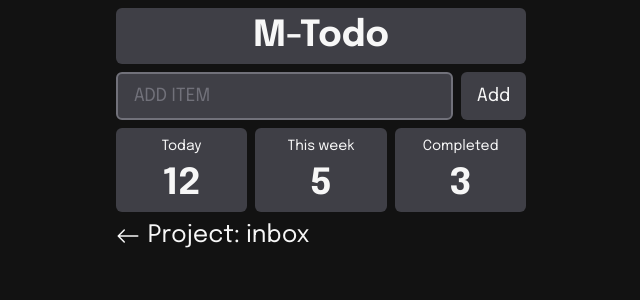
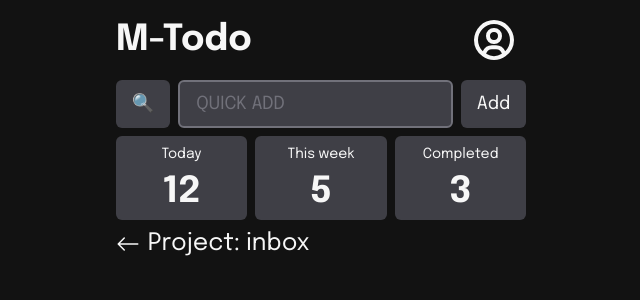
Before and after one commit to imytdotio/marvelous-todo, a React (Vite) app: page /projects/inbox in a window 1280 px wide. Shown: the top 300 px of the page, without its empty margins (319-959 px from the left). Built offline with nearby package versions, Linux system fonts and the light colour scheme; no server answers; the database is empty.

Commit message:
Header update, FocusPage init

```diff
--- a/src/App.tsx
+++ b/src/App.tsx
@@ -10,6 +10,7 @@ import HomePage from "./Pages/HomePage";
 import Header from "./Components/Header";
 import ProjectsPage from "./Pages/ProjectsPage";
 import ProjectPage from "./Pages/ProjectPage";
+import FocusPage from "./Pages/FocusPage";
 
 function App() {
   const [todos, setTodos] = useState<TodoType[]>([]);
@@ -30,6 +31,7 @@ function App() {
             <Header />
             <Routes>
               <Route path="/" element={<HomePage />} />
+              <Route path="/focus" element={<FocusPage />} />
               <Route path="/projects" element={<ProjectsPage />} />
               <Route path="/projects/:project" element={<ProjectPage />} />
             </Routes>
--- a/src/Components/Header.tsx
+++ b/src/Components/Header.tsx
@@ -3,6 +3,7 @@ import React, { useState, useContext } from "react";
 import { supabase } from "../config/supabaseClient";
 import { PostgrestSingleResponse } from "@supabase/supabase-js";
 import { TodoContext } from "../Context/TodoContext";
+import { BiUserCircle } from "react-icons/bi";
 
 interface Todo {
   title: string;
@@ -51,18 +52,28 @@ const Header = () => {
 
   return (
     <>
-      <Link
-        to="/"
-        className="font-bold text-4xl text-center bg-zinc-700 rounded-md mb-2 py-2"
+      <div
+        className="flex flex-row gap-2 mb-2"
+        // className="font-bold text-4xl text-center bg-zinc-700 rounded-md mb-2 py-2"
       >
-        <h1 className="font-bold text-4xl text-center bg-zinc-700 rounded-md mb-2 py-2">
+        <Link to="/" className="flex-1 font-bold text-4xl rounded-md my-auto py-2 align-middle hover:bg-zinc-600">
           M-Todo
-        </h1>
-      </Link>
+        </Link>
+        <Link to="/login" className="text-5xl my-auto hover:bg-zinc-600 p-2 rounded-md">
+          <BiUserCircle />
+        </Link>
+      </div>
+
       <div className="flex flex-row gap-2 mb-2">
+        <button
+          className="bg-zinc-700 hover:bg-emerald-700 duration-200 rounded-md h-12 px-4 text-lg"
+          onClick={() => {}}
+        >
+          🔍
+        </button>
         <input
           className="w-full rounded-md border-2 border-zinc-500 focus:border-emerald-500 placeholder:text-zinc-500 bg-zinc-700 h-12 px-4 text-lg focus:outline-none focus:ring-2 focus:ring-emerald-500"
-          placeholder="ADD ITEM"
+          placeholder="QUICK ADD"
           onChange={(e) => {
             setInput(e.target.value);
           }}
@@ -75,6 +86,7 @@ const Header = () => {
           Add
         </button>
       </div>
+
       <div className="grid grid-cols-3 gap-2 mb-2">
         <Link
           to="/"
--- a/src/Components/Todo.tsx
+++ b/src/Components/Todo.tsx
@@ -17,7 +17,8 @@ const Todo = ({
   // };
 
   return (
-    <div
+    <Link
+      to={`/todo/${id}`}
       id={id}
       className="border-2 border-zinc-700 rounded-md flex flex-col gap-2 p-4"
     >
@@ -34,7 +35,7 @@ const Todo = ({
       <h1 className="text-2xl pl-4">{title}</h1>
       {/* <p>{description}</p> */}
       <p>{completed}</p>
-    </div>
+    </Link>
   );
 };
 
--- /dev/null
+++ b/src/Pages/FocusPage.tsx
@@ -0,0 +1,9 @@
+const FocusPage = () => {
+  return (
+    <>
+      <h1 className="text-center font-black text-6xl hover:bg-zinc-600 rounded-md cursor-pointer py-2">25:00</h1>
+    </>
+  );
+};
+
+export default FocusPage;
--- a/src/Pages/ProjectPage.tsx
+++ b/src/Pages/ProjectPage.tsx
@@ -14,8 +14,8 @@ const ProjectPage = () => {
   }, [project]);
 
   return (
-    <div>
-      <div className="flex flex-row gap-2 items-center mb-2">
+    <div className="flex flex-col gap-2">
+      <div className="flex flex-row gap-2 items-center">
         <button onClick={() => navigate(-1)} className="text-2xl">
           <BsArrowLeft className="" />
         </button>
```
